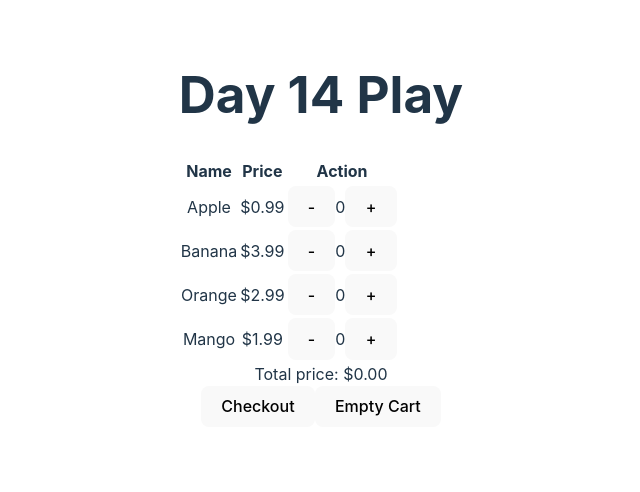
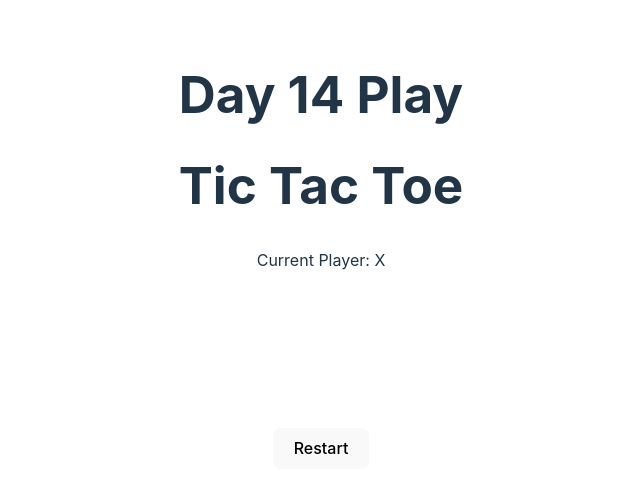
Before and after one commit to felixchen3674/react04292024, a React (Vite) app in the folder homework/react_homework/: page / in a window 1280 px wide. Shown: the top 492 px of the page, without its empty margins (319-959 px from the left). Built offline with nearby package versions, Linux system fonts and the light colour scheme.

Commit message:
tic tac toe

```diff
--- /dev/null
+++ b/homework/react_homework/src/day14_practice/TicTacToe/Solution.tsx
@@ -0,0 +1,122 @@
+import React, { useEffect, useState } from "react";
+import "./style.css";
+
+type Player = "X" | "O";
+enum Results {
+  X_WINS = "Winner: X",
+  O_WINS = "Winner: O",
+  DRAW = "Draw",
+  ON_GOING = "On Going",
+}
+interface CellType {
+  id: number;
+  player: Player | null;
+}
+
+// alt + shift + down to copy the line
+const initBoard: CellType[] = [
+  { id: 1, player: null },
+  { id: 2, player: null },
+  { id: 3, player: null },
+  { id: 4, player: null },
+  { id: 5, player: null },
+  { id: 6, player: null },
+  { id: 7, player: null },
+  { id: 8, player: null },
+  { id: 9, player: null },
+];
+
+const calcResult = (board: CellType[]): Results => {
+  let winner = null;
+
+  const winnerConditions = [
+    [0, 1, 2],
+    [3, 4, 5],
+    [6, 7, 8],
+    [0, 3, 6],
+    [1, 4, 7],
+    [2, 5, 8],
+    [0, 4, 8],
+    [2, 4, 6],
+  ];
+
+  for (let i = 0; i < winnerConditions.length; i++) {
+    const [a, b, c] = winnerConditions[i];
+    if (
+      board[a].player === board[b].player &&
+      board[b].player === board[c].player &&
+      board[a].player !== null
+    ) {
+      winner = board[a].player;
+      break;
+    }
+  }
+
+  if (winner === "X") return Results.X_WINS;
+  if (winner === "O") return Results.O_WINS;
+
+  const isGameOnGoing = board.some((cell) => cell.player === null);
+
+  return isGameOnGoing ? Results.ON_GOING : Results.DRAW;
+};
+
+export default function Solution() {
+  const [board, setBoard] = useState(initBoard);
+  const [currPlayer, setCurrPlayer] = useState<Player>("X");
+
+  const [result, setResult] = useState<Results>(Results.ON_GOING);
+
+  useEffect(() => {
+    setResult(calcResult(board));
+  }, [board]);
+
+  const handleClickCell = (id: number) => {
+    if (result !== Results.ON_GOING) return;
+
+    // get the cell in the board
+    const cell = board.find((cell) => cell.id === id)!;
+
+    // if the cell has a player already, return
+    if (cell.player !== null) return;
+
+    // update the cell with the current player
+    const cellIndex = board.indexOf(cell);
+    const newCell: CellType = {
+      ...cell,
+      player: currPlayer,
+    };
+
+    const newBoard = [...board];
+    newBoard[cellIndex] = newCell;
+    setBoard(newBoard);
+
+    // update the player
+    setCurrPlayer(currPlayer === "X" ? "O" : "X");
+  };
+
+  const restart = () => {
+    setBoard(initBoard);
+  };
+
+  return (
+    <div>
+      <h1>Tic Tac Toe</h1>
+      <div>Current Player: {currPlayer}</div>
+      <div className="board">
+        {board.map((cell) => {
+          return (
+            <div
+              key={cell.id}
+              className="cell"
+              onClick={() => handleClickCell(cell.id)}
+            >
+              {cell.player}
+            </div>
+          );
+        })}
+      </div>
+      {result !== Results.ON_GOING && <div>{result}</div>}
+      <button onClick={restart}>Restart</button>
+    </div>
+  );
+}
--- a/homework/react_homework/src/day14_practice/TicTacToe/index.tsx
+++ b/homework/react_homework/src/day14_practice/TicTacToe/index.tsx
@@ -1,7 +1,10 @@
-import React from 'react'
+import React from "react";
+import Solution from "./Solution";
 
 export default function TicTacToe() {
   return (
-    <div>TicTacToe</div>
-  )
+    <div>
+      <Solution />
+    </div>
+  );
 }
--- /dev/null
+++ b/homework/react_homework/src/day14_practice/TicTacToe/style.css
@@ -0,0 +1,14 @@
+.cell {
+  width: 50px;
+  height: 50px;
+  line-height: 50px;
+  border: 1px solid white;
+  font-size: 40px;
+}
+
+.board {
+  display: grid;
+  width: fit-content;
+  margin: auto;
+  grid-template-columns: repeat(3, 1fr);
+}
--- a/homework/react_homework/src/day14_practice/index.tsx
+++ b/homework/react_homework/src/day14_practice/index.tsx
@@ -1,11 +1,13 @@
 import React from "react";
 import ShoppingCart from "./ShoppingCart";
+import TicTacToe from "./TicTacToe";
 
 export default function Day14Play() {
   return (
     <div>
       <h1>Day 14 Play</h1>
-      <ShoppingCart />
+      {/* <ShoppingCart /> */}
+      <TicTacToe />
     </div>
   );
 }
```
